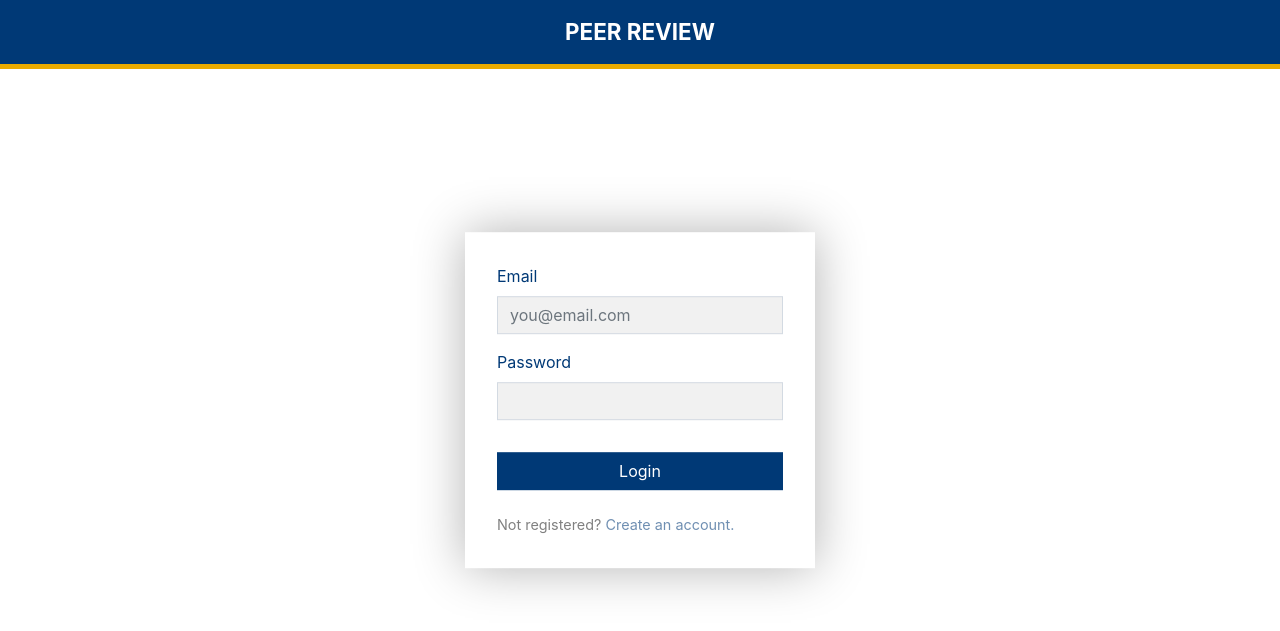
After one commit to LBaker92/Peer-Review, a PHP site: page /login.php in a window 1280 px wide. The commit adds this page. Shown: the top 631 px of the page. Run offline with PHP 8.4, Linux system fonts and the light colour scheme.

Commit message:
Basic login system working

```diff
--- a/css/style.css
+++ b/css/style.css
@@ -1,10 +1,11 @@
 a {
-    color: #00397680;
+    color: #00397690;
     text-decoration: none;
 }
 
 a:hover {
     text-decoration: none;
+    color: #eaab00;
 }
 
 #nav {
@@ -14,45 +15,58 @@ a:hover {
 }
 
 .nav-title {
-    margin: 0 auto;
-    width: 130px;
     font-size: 1.4rem;
     font-weight: bold;
     text-align: center;
     line-height: 2rem;
     color: white;
-    border-bottom: 1px solid #aeeae5;
 }
 
 .nav-title:hover {
-    border-bottom: 1px solid #e5e854;
+    color: white;
+}
+
+.logout-btn {
+    border-radius: 0;
+    background: #aeeae5;
+}
+
+.logout-btn:hover {
+    background: #e5e854;
 }
 
 .form-container {
     position: fixed;
     top: 50%;
     left: 50%;
-    width: 500px;
-    padding: 1rem;
+    width: 350px;
+    padding: 2rem;
     color: #003976;
     background: white;
-    border-radius: .5rem;
-    border: 1px solid rgba(0, 0, 0, .2);
-    box-shadow: 0 1.5rem 5rem -1rem rgba(0, 0, 0, .15);
     z-index: 1;
+    box-shadow: 0 0 3rem rgba(0, 0, 0, .3);
     transform: translate(-50%, -50%);
-    transition: border linear 300ms;
-    transition: box-shadow linear 300ms;
+    transition: all 300ms ease;
+}
+
+.box-shadow {
+    box-shadow: 0 0 3rem .5rem rgba(0, 0, 0, .3);
 }
 
 .form-control {
     border-radius: 0;
-    background: #f9f9f9;
+    background: #f1f1f1;
+    border-color: #00397620;
 }
 
 .form-control:focus {
     border-color: #eaab00;
     box-shadow: 0 0 0 0.2rem#eaab0050;
+}
+
+.form-error {
+    border-color: rgba(240, 128, 128, 0.75);
+    background: #FF000005;
 }
 
 .greyed-out {
@@ -66,19 +80,28 @@ a:hover {
     z-index: 0;
 }
 
-.btn {
+.submit-btn {
     color: white;
     background: #003976;
     width: 100%;
+    border-radius: 0;
+    margin: 1rem 0;
+    transition: all 300ms ease;
 }
 
-.btn:hover {
+.submit-btn:hover {
     color: #003976;
     background: #eaab00;
 }
 .error-text {
-    padding: .25rem 0;
     color: red;
+}
+
+.subtext {
+    margin: 0;
+    margin-top: .5rem;
+    color: grey;
+    font-size: .9rem;
 }
 
 @media only screen and (max-width: 768px) {
--- a/includes/header.php
+++ b/includes/header.php
@@ -1,13 +1,10 @@
 <nav class="container-fluid" id="nav">
-    <div class="row">
-        <div class="col-md-3">
-            <a class="navbar-brand" href="#"><img src="images/ksu_logo.png" width="185" alt="Kent State University Logo"></a>
-        </div>
-        <div class="col-md-9"></div>
-    </div>
-    <div class="row pb-3">
-        <div class="col-md-12">
-            <a href="#"><h4 class="nav-title">Peer Review</h4></a>
+    <div class="container">
+        <div class="row py-3">
+        <div class="col-md-4"></div>
+            <div class="col-md-4 text-center">
+                <a href="#" class="nav-title">PEER REVIEW</a>
+            </div>
         </div>
     </div>
 </nav>
--- a/js/LoginFormHandler.js
+++ b/js/FormHandler.js
@@ -3,7 +3,7 @@ $(document).ready(function() {
     var added = false;
 
     // Look for a click even on the form
-    $('main').on('click', '.form-container', function(e) {
+    $("main").on("click", ".form-container", function(e) {
 
         var screenWidth = $(window).width();
         var background = document.createElement("div");
@@ -12,12 +12,10 @@ $(document).ready(function() {
         var clickedElement = $(e.target);
 
         if (clickedElement.is("input") && screenWidth > 768) {
-            var clickedID = clickedElement[0].id;
-            if (!added && clickedID != 'form-remember') {
+            if (!added) {
                 main.appendChild(background)
                 $(background).fadeIn(300);
-                $('.form-container').css({'border': '1px solid rgba(0, 0, 0, .4)'});
-                $('.form-container').css({'box-shadow': 'none'});
+                $(".form-container").addClass("box-shadow");
                 added = true;
             }
         }
@@ -25,19 +23,14 @@ $(document).ready(function() {
     });
 
     // Look for click even on the form background
-    $('main').on('click', '.greyed-out', function() {
+    $("main").on("click", ".greyed-out", function() {
 
         $(this).fadeOut(300, function() {
             $(this).remove();
-            $('.form-container').css({
-                'box-shadow': '0 1.5rem 5rem -1rem rgba(0, 0, 0, .15)',
-                'border-color': 'rgba(0, 0, 0, .2)'
-            });
+            $(".form-container").removeClass("box-shadow");
         });
         added = false;
 
     });
 
-
-
 });
--- /dev/null
+++ b/login.php
@@ -0,0 +1,87 @@
+<?php
+session_start();
+?>
+
+<!DOCTYPE html>
+<html lang="en">
+<head>
+    <meta charset="UTF-8">
+    <meta name="viewport" content="width=device-width, initial-scale=1.0">
+    <meta http-equiv="X-UA-Compatible" content="ie=edge">
+    <title>Login Page</title>
+    <script src="https://code.jquery.com/jquery-3.3.1.slim.min.js" integrity="sha384-q8i/X+965DzO0rT7abK41JStQIAqVgRVzpbzo5smXKp4YfRvH+8abtTE1Pi6jizo" crossorigin="anonymous"></script>
+    <script src="https://ajax.googleapis.com/ajax/libs/jquery/3.3.1/jquery.min.js"></script>
+    <script src="https://cdnjs.cloudflare.com/ajax/libs/popper.js/1.14.3/umd/popper.min.js" integrity="sha384-ZMP7rVo3mIykV+2+9J3UJ46jBk0WLaUAdn689aCwoqbBJiSnjAK/l8WvCWPIPm49" crossorigin="anonymous"></script>
+    <script src="https://stackpath.bootstrapcdn.com/bootstrap/4.1.3/js/bootstrap.min.js" integrity="sha384-ChfqqxuZUCnJSK3+MXmPNIyE6ZbWh2IMqE241rYiqJxyMiZ6OW/JmZQ5stwEULTy" crossorigin="anonymous"></script>
+    <link rel="stylesheet" href="https://stackpath.bootstrapcdn.com/bootstrap/4.1.3/css/bootstrap.min.css" integrity="sha384-MCw98/SFnGE8fJT3GXwEOngsV7Zt27NXFoaoApmYm81iuXoPkFOJwJ8ERdknLPMO" crossorigin="anonymous">
+    <link rel="stylesheet" href="css/style.css">
+</head>
+
+
+<body>
+
+<?php include('includes/header.php'); ?>
+
+<script src="js/FormHandler.js"></script>
+<main class="container-fluid">
+    <div class="row">
+        <div class="form-container">
+            <form action="includes/LoginValidator.inc.php" method="post" id="login-form" novalidate>
+            <?php
+            if(isset($_SESSION["logged_in"])) {
+                header("Location: ./index.php");
+            }
+
+            if(isset($_GET["email"])) {
+                if ($_GET["email"] == "empty") {
+                    echo
+                    "
+                    <div class='form-group'>
+                       <label for='email'>Email</label>
+                       <input type='email' name='email' class='form-control form-error' id='form-email' required>
+                       <p class='error-text'>* This field is required.</p>
+                   </div>
+                    ";
+                }
+            }
+             else {
+             ?>
+                 <div class='form-group'>
+                    <label for='email'>Email</label>
+                    <input type='email' name='email' class='form-control' id='form-email' placeholder='you@email.com' required>
+                </div>
+            <?php
+             }
+            ?>
+
+            <?php
+            if (isset($_GET["password"])) {
+                if ($_GET["password"] == "empty") {
+                    echo
+                    "
+                    <div class='form-group'>
+                        <label for='password'>Password</label>
+                        <input type='password' name='password' class='form-control form-error' id='form-password' required>
+                        <p class='error-text'>* This field is required.</p>
+                    </div>
+                    ";
+                }
+            } else {
+            ?>
+                <div class="form-group">
+                    <label for="password">Password</label>
+                    <input type="password" name="password" class="form-control" id="form-password" required>
+                </div>
+            <?php
+            }
+            ?>
+                <button type="submit" name="submit" class="btn submit-btn">Login</button>
+                <p class="subtext">Not registered? <a href="register.php" id="create-account">Create an account.</a></p>
+            </form>
+        </div>
+    </div>
+</main>
+
+</body>
+
+</html>
```
Also changed, not shown: includes/DBConnection.class.php (added, +31 -0 lines), includes/DBConnection.php (deleted, +0 -8 lines), includes/DBDefinitions.inc.php (added, +7 -0 lines), includes/LoginValidator.inc.php (added, +49 -0 lines), includes/helper-functions.php (+31 -0 lines), index.php (+10 -78 lines), logout.php (added, +10 -0 lines), php/validate.php (deleted, +0 -60 lines), register.php (added, +53 -0 lines).
